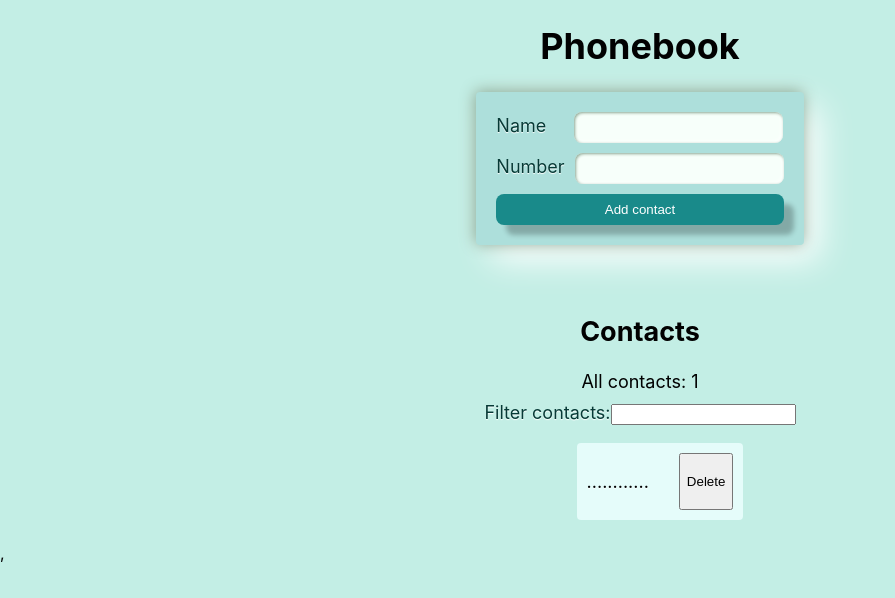
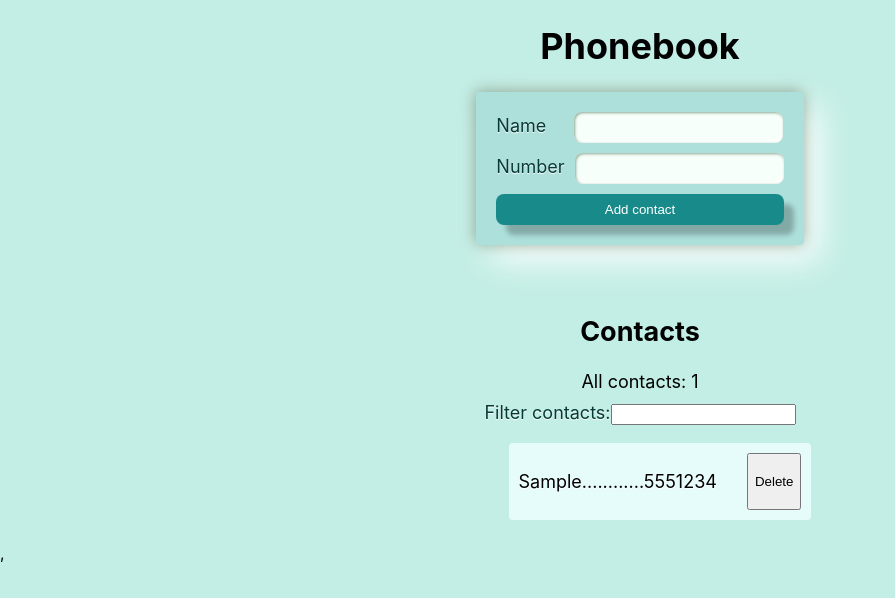
Before and after one commit to TetianaUstimevko/goit-react-hw-06-phonebook, a React (Create React App) app: page / in a window 1280 px wide. Both pictures are taken after typing "Sample", "5551234" into the empty fields and a click on the button "Add contact". Shown: the top 598 px of the page, without its empty margins (0-895 px from the left). Built offline with nearby package versions, Linux system fonts and the light colour scheme.

Commit message:
fixed bugs

```diff
--- a/package.json
+++ b/package.json
@@ -4,10 +4,12 @@
   "private": true,
   "homepage": "https://TetianaUstimevko.github.io/goit-react-hw-06-phonebook/",
   "dependencies": {
+    "@redux-devtools/extension": "^3.2.5",
     "@reduxjs/toolkit": "^1.9.5",
     "@testing-library/jest-dom": "^5.16.3",
     "@testing-library/react": "^12.1.4",
     "@testing-library/user-event": "^13.5.0",
+    "nanoid": "^4.0.2",
     "react": "^18.1.0",
     "react-dom": "^18.1.0",
     "react-redux": "^8.0.7",
--- a/src/components/App.jsx
+++ b/src/components/App.jsx
@@ -1,34 +1,16 @@
-// App.jsx
 import React from 'react';
-import { useDispatch, useSelector } from 'react-redux';
+import { useSelector } from 'react-redux';
 import ContactList from './ContactList/ContactList';
 import ContactForm from './ContactForm/ContactForm';
 import Filter from './Filter/Filter';
 import Notification from './Notification/Notification';
-import {
-  addContact,
-  deleteContact,
-  setFilter
-} from 'redux/contactsSlice';
 import { PersistGate } from 'redux-persist/integration/react';
 import { persistor } from 'redux/store';
 import s from './App.module.css';
+import { selectContacts } from 'redux/selectors';
 
 const App = () => {
-  const dispatch = useDispatch();
-  const contacts = useSelector(state => state.list);
-
-  const handleAddContact = contact => {
-    dispatch(addContact(contact));
-  };
-
-  const handleDeleteContact = contactId => {
-    dispatch(deleteContact(contactId));
-  };
-
-  const handleFilterChange = filterValue => {
-    dispatch(setFilter(filterValue));
-  };
+  const contacts = useSelector(selectContacts);
 
   return (
     <PersistGate loading={null} persistor={persistor}>
@@ -43,18 +25,15 @@ const App = () => {
         }}
       >
         <h1>Phonebook</h1>
-        <ContactForm onSubmit={handleAddContact} />
+        <ContactForm />
 
         <h2 className={s.titleContacts}>Contacts</h2>
         <div className={s.allContacts}>All contacts: {contacts.length}</div>
 
         {contacts.length > 0 ? (
           <>
-            <Filter onChange={handleFilterChange} />
-            <ContactList
-              contacts={contacts}
-              onDeleteContact={handleDeleteContact}
-            />
+            <Filter />
+            <ContactList />
           </>
         ) : (
           <Notification message="Contact list is empty" />
--- a/src/components/ContactForm/ContactForm.jsx
+++ b/src/components/ContactForm/ContactForm.jsx
@@ -1,6 +1,7 @@
 import React, { useState } from 'react';
 import { useDispatch } from 'react-redux';
 import { addContact } from 'redux/contactsSlice';
+import { nanoid } from 'nanoid';
 import s from './ContactForm.module.css';
 
 const ContactForm = () => {
@@ -11,7 +12,9 @@ const ContactForm = () => {
   const handleSubmit = e => {
     e.preventDefault();
 
-    dispatch(addContact({ name, number }));
+    const id = nanoid();
+
+    dispatch(addContact({ id, name, number }));
 
     // Очистити форму
     setName('');
--- a/src/components/ContactList/ContactList.jsx
+++ b/src/components/ContactList/ContactList.jsx
@@ -1,24 +1,29 @@
 import React from 'react';
-// import { useSelector, useDispatch } from 'react-redux';
-import { useDispatch } from 'react-redux';
-import PropTypes from 'prop-types';
+import { useDispatch, useSelector } from 'react-redux';
 import ContactItem from 'components/ContactItem/ContactItem';
 import { deleteContact } from 'redux/contactsSlice';
+import { selectContacts, selectFilter } from 'redux/selectors';
 
-const ContactList = ({  contacts, onDeleteContact }) => {
-
+const ContactList = () => {
   const dispatch = useDispatch();
 
-  const handleDeleteContact = (contactId) => {
+  const contacts = useSelector(selectContacts);
+  const filter = useSelector(selectFilter);
+
+  const handleDeleteContact = contactId => {
     dispatch(deleteContact(contactId));
   };
 
+  const filterContacts = contacts.filter(contact => contact.name.toLowerCase().includes(filter.toLowerCase()));
+
   return (
     <ul>
-      {contacts.map(contact => (
+      {filterContacts.map(contact => (
         <ContactItem
+          name={contact.name}
+          number={contact.number}
           key={contact.id}
-          contact={contact}
+          id={contact.id}
           onDeleteContact={handleDeleteContact}
         />
       ))}
@@ -26,9 +31,5 @@ const ContactList = ({  contacts, onDeleteContact }) => {
   );
 };
 
-ContactList.propTypes = {
-  contacts: PropTypes.array.isRequired,
-  onDeleteContact: PropTypes.func.isRequired,
-};
 
 export default ContactList;
--- a/src/components/Filter/Filter.jsx
+++ b/src/components/Filter/Filter.jsx
@@ -1,31 +1,6 @@
-// Filter.jsx
 import React from 'react';
 import { useDispatch } from 'react-redux';
-// import { createSlice } from '@reduxjs/toolkit';
 import { setFilter } from 'redux/contactsSlice';
-
-// const contactsSlice = createSlice({
-//   name: 'contacts',
-//   initialState: {
-//     list: [],
-//     filter: '',
-//   },
-//   reducers: {
-//     addContact: (state, action) => {
-//       state.list.push(action.payload);
-//     },
-//     deleteContact: (state, action) => {
-//       state.list = state.list.filter(contact => contact.id !== action.payload);
-//     },
-//     setFilter: (state, action) => {
-//       state.filter = action.payload;
-//     },
-//   },
-// });
-
-// export const { addContact, deleteContact, setFilter } = contactsSlice.actions;
-
-// export default contactsSlice.reducer;
 
 const Filter = ({ onChange }) => {
   const dispatch = useDispatch();
@@ -33,8 +8,7 @@ const Filter = ({ onChange }) => {
   const handleChange = (event) => {
     const filterValue = event.target.value;
     dispatch(setFilter(filterValue));
-    onChange(filterValue);
-  };
+      };
 
   return (
     <div>
--- a/src/components/Notification/Notification.jsx
+++ b/src/components/Notification/Notification.jsx
@@ -1,6 +1,5 @@
 import React from 'react';
 import PropTypes from 'prop-types';
-// import { useSelector } from 'react-redux';
 import s from './Notification.module.css';
 
 const Notification = ({message}) => {
--- /dev/null
+++ b/src/redux/selectors.js
@@ -0,0 +1,2 @@
+export const selectContacts = state => state.list;
+export const selectFilter = state => state.filter;
```
Also changed, not shown: src/redux/contactsSlice.js (+0 -26 lines), 1 other file (tests, documents, lock files or other folders).
